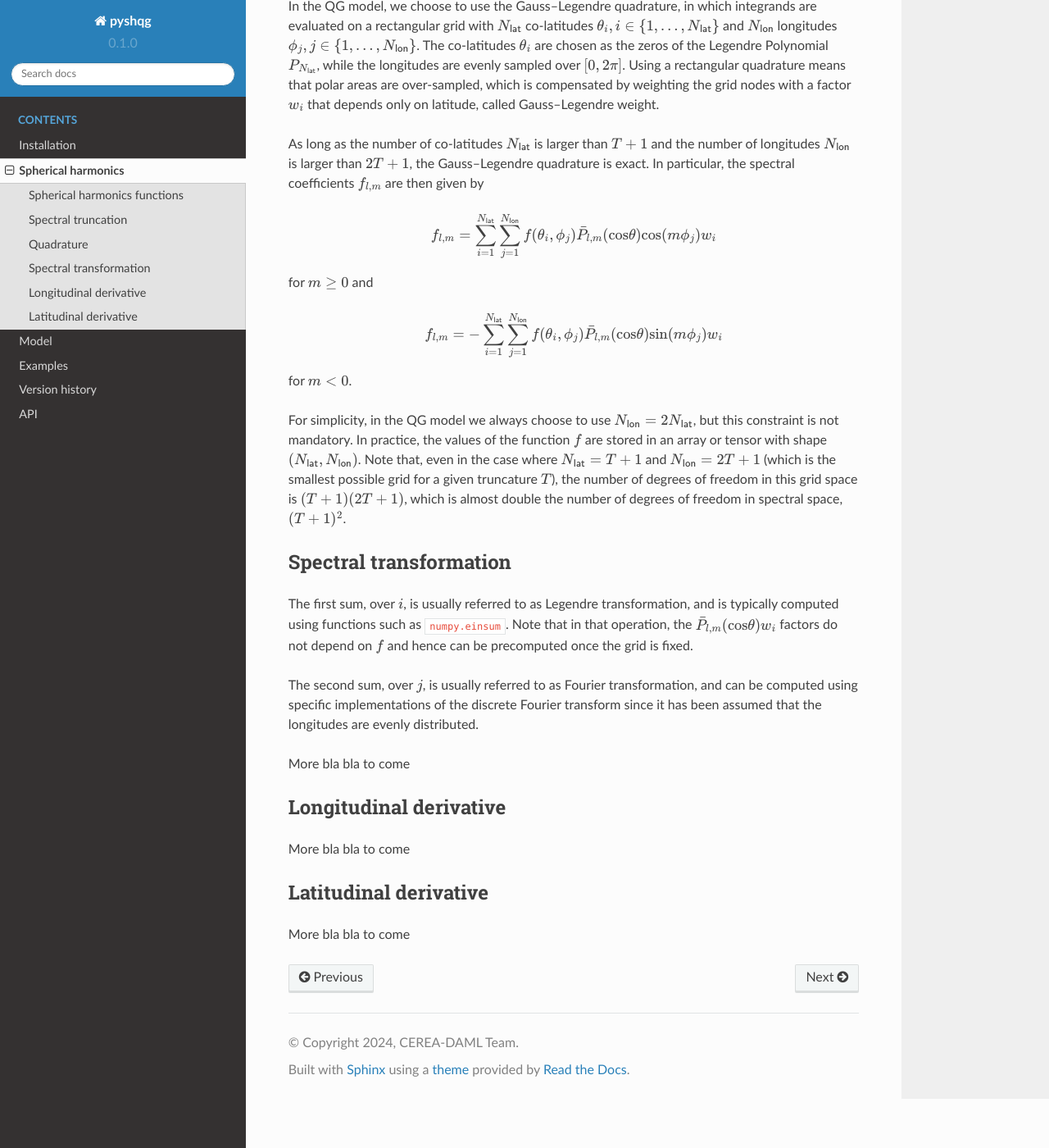
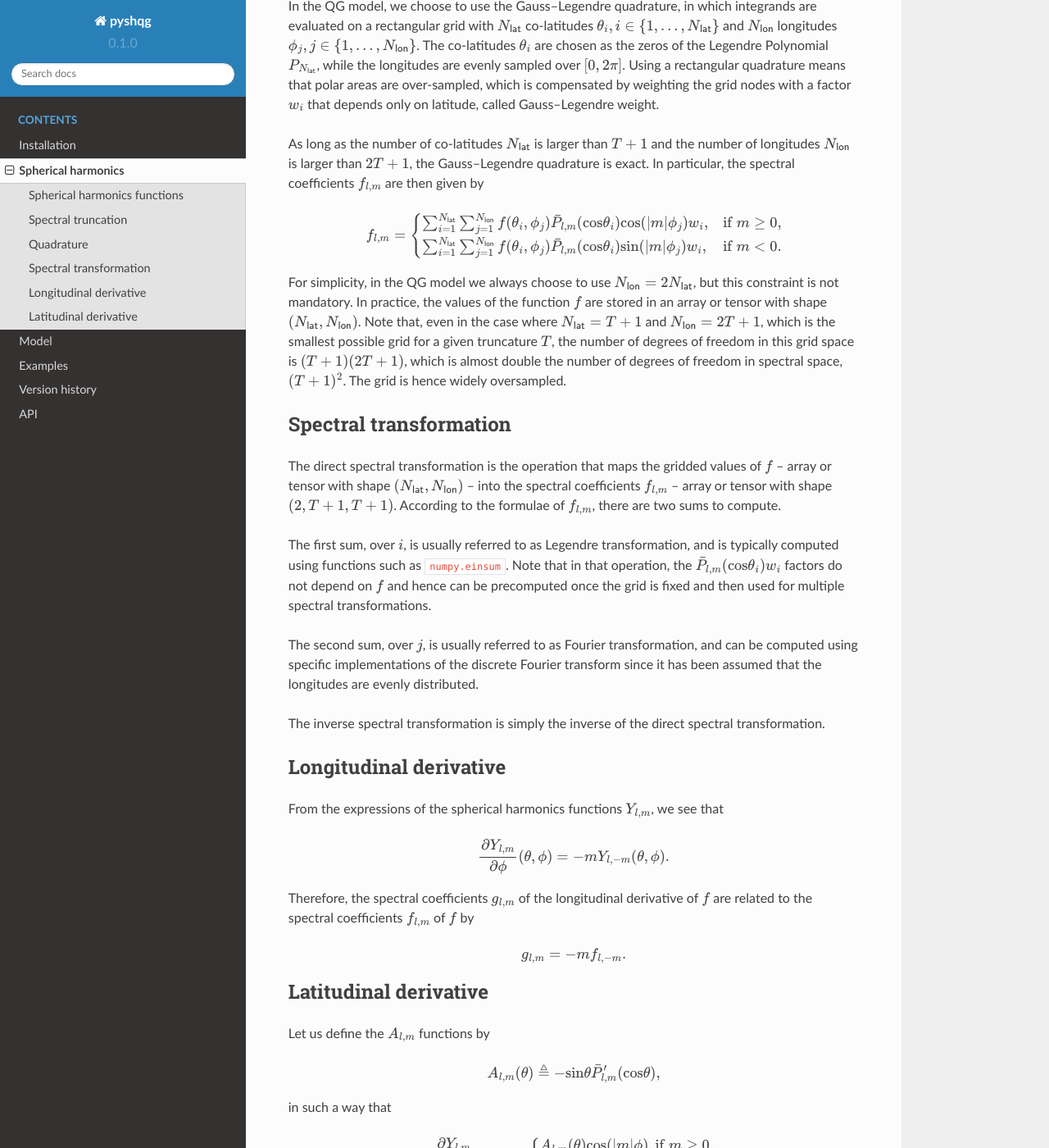
Before and after one commit to cerea-daml/pyshqg, a Sphinx documentation site: the page built from docs/pages/spherical_harmonics.rst, in a window 1280 px wide and 1400 px high, scrolled down 1523 px. Shown: the whole window at 82% size. Built offline with Sphinx 7.4.7 and the Read the Docs theme 2.0.0, drawn with Linux system fonts in a browser that asks for light colours; some of the changed text lies outside the part shown.

Commit message:
added math stuff

```diff
--- a/docs/pages/spherical_harmonics.rst
+++ b/docs/pages/spherical_harmonics.rst
@@ -91,49 +91,84 @@ In particular, the spectral coefficients :math:`f_{l,m}` are then given by
 
 .. math::
 
-    f_{l,m} = \sum_{i=1}^{N_{\mathsf{lat}}} \sum_{j=1}^{N_{\mathsf{lon}}}
-    f(\theta_{i}, \phi_{j}) \bar{P}_{l, m}(\mathrm{cos}\theta)\mathrm{cos}(m\phi_{j}) w_{i}
-
-for :math:`m\geq0` and
-
-.. math::
-
-    f_{l,m} = - \sum_{i=1}^{N_{\mathsf{lat}}} \sum_{j=1}^{N_{\mathsf{lon}}}
-    f(\theta_{i}, \phi_{j}) \bar{P}_{l, m}(\mathrm{cos}\theta)\mathrm{sin}(m\phi_{j}) w_{i}
-
-for :math:`m<0`.
+    f_{l,m} = \begin{cases}
+    \sum_{i=1}^{N_{\mathsf{lat}}} \sum_{j=1}^{N_{\mathsf{lon}}}
+    f(\theta_{i}, \phi_{j}) \bar{P}_{l, m}(\mathrm{cos}\theta_{i})\mathrm{cos}(|m|\phi_{j}) w_{i},&
+    \text{if $m\geq0$}, \\
+    \sum_{i=1}^{N_{\mathsf{lat}}} \sum_{j=1}^{N_{\mathsf{lon}}}
+    f(\theta_{i}, \phi_{j}) \bar{P}_{l, m}(\mathrm{cos}\theta_{i})\mathrm{sin}(|m|\phi_{j}) w_{i},&
+    \text{if $m<0$}.
+    \end{cases}
 
 For simplicity, in the QG model we always choose to use
 :math:`N_{\mathsf{lon}}=2N_{\mathsf{lat}}`, but this constraint is not
 mandatory. In practice, the values of the function :math:`f` are stored
 in an array or tensor with shape :math:`(N_{\mathsf{lat}}, N_{\mathsf{lon}})`.
 Note that, even in the case where :math:`N_{\mathsf{lat}}=T+1` and
-:math:`N_{\mathsf{lon}}=2T+1` (which is the smallest possible grid for a given
-truncature :math:`T`), the number of degrees of freedom in this grid space
+:math:`N_{\mathsf{lon}}=2T+1`, which is the smallest possible grid for a given
+truncature :math:`T`, the number of degrees of freedom in this grid space
 is :math:`(T+1)(2T+1)`, which is almost double the number of degrees
-of freedom in spectral space, :math:`(T+1)^{2}`.
-
+of freedom in spectral space, :math:`(T+1)^{2}`. The grid is hence widely
+oversampled.
 
 Spectral transformation
 -----------------------
 
+The direct spectral transformation is the operation that maps the gridded values
+of :math:`f` -- array or tensor with shape :math:`(N_{\mathsf{lat}}, N_{\mathsf{lon}})` --
+into the spectral coefficients :math:`f_{l, m}` -- array or tensor with shape
+:math:`(2, T+1, T+1)`. According to the formulae of :math:`f_{l, m}`, there
+are two sums to compute.
+
 The first sum, over :math:`i`, is usually referred to as Legendre transformation,
 and is typically computed using functions such as ``numpy.einsum``. Note that
-in that operation, the :math:`\bar{P}_{l, m}(\mathrm{cos}\theta)w_{i}` factors
-do not depend on :math:`f` and hence can be precomputed once the grid is fixed.
+in that operation, the :math:`\bar{P}_{l, m}(\mathrm{cos}\theta_{i})w_{i}` factors
+do not depend on :math:`f` and hence can be precomputed once the grid is fixed
+and then used for multiple spectral transformations.
 
 The second sum, over :math:`j`, is usually referred to as Fourier transformation,
 and can be computed using specific implementations of the discrete Fourier
 transform since it has been assumed that the longitudes are evenly distributed.
 
-More bla bla to come
+The inverse spectral transformation is simply the inverse of the direct spectral
+transformation.
 
 Longitudinal derivative
 -----------------------
 
-More bla bla to come
+From the expressions of the spherical harmonics functions :math:`Y_{l,m}`, we see that
+
+.. math::
+
+    \frac{\partial Y_{l,m}}{\partial \phi}(\theta, \phi) = - m Y_{l, -m}(\theta, \phi).
+
+Therefore, the spectral coefficients :math:`g_{l,m}` of the longitudinal
+derivative of :math:`f` are related to the spectral coefficients :math:`f_{l,m}` of :math:`f` by
+
+.. math::
+
+    g_{l,m} = -m f_{l, -m}.
 
 Latitudinal derivative
 ----------------------
 
-More bla bla to come
+Let us define the :math:`A_{l,m}` functions by
+
+.. math::
+
+   A_{l,m}(\theta) \triangleq - \mathrm{sin}\theta \bar{P}_{l, m}'(\mathrm{cos}\theta),
+
+in such a way that
+
+.. math::
+
+    \frac{\partial Y_{l,m}}{\partial \theta}(\theta, \phi) = \begin{cases}
+    A_{l,m}(\theta) \mathrm{cos}(|m|\phi), \text{if $m\geq0$}, \\
+    A_{l,m}(\theta) \mathrm{sin}(|m|\phi), \text{if $m<0$},
+    \end{cases}
+
+Consequently, it is possible to compute the values of the latitudinal derivative of :math:`f`
+in the grid from the spectral coefficients :math:`f_{l,m}` of :math:`f` by applying
+an inverse spectral transformation where the precomputed values of the
+:math:`\bar{P}_{l, m}(\mathrm{cos}\theta_{i})w_{i}` factors are replaced by precomputed values of
+:math:`A_{l, m}(\theta_{i})w_{i}` factors.
```
